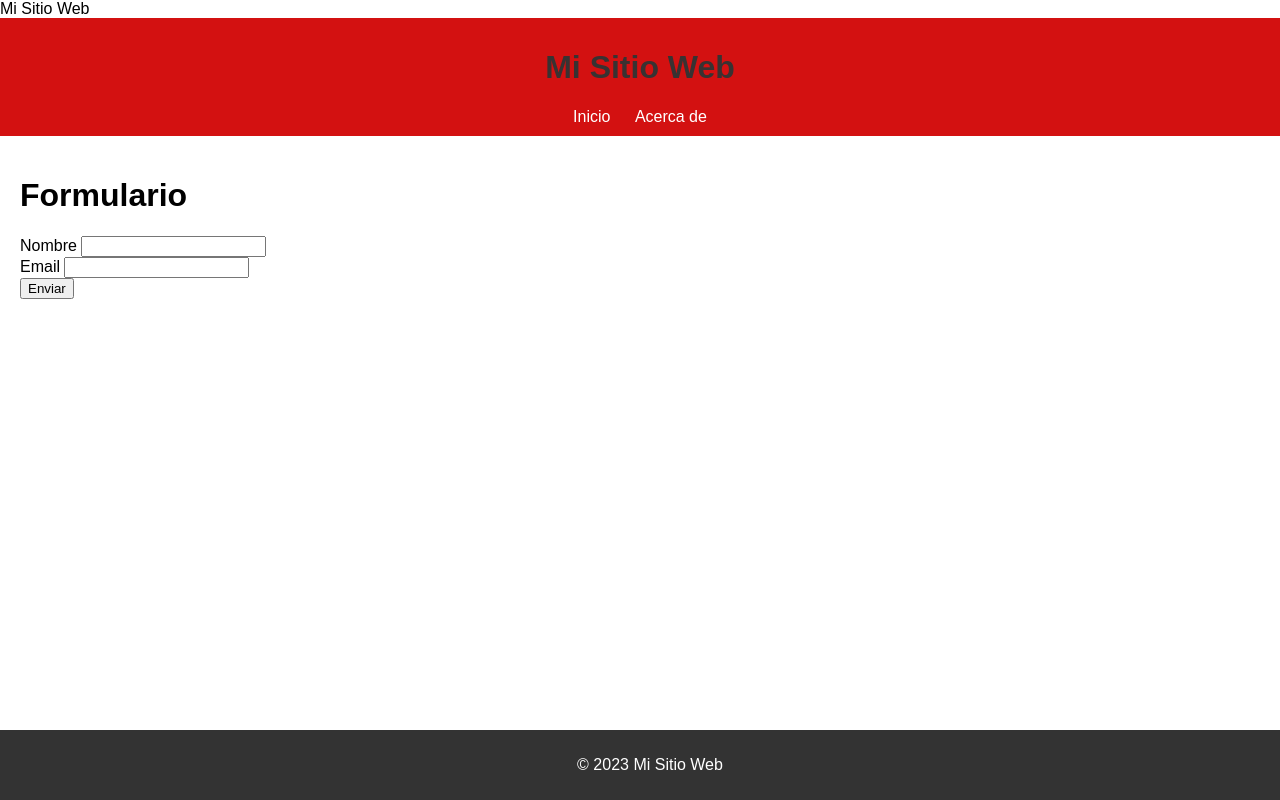
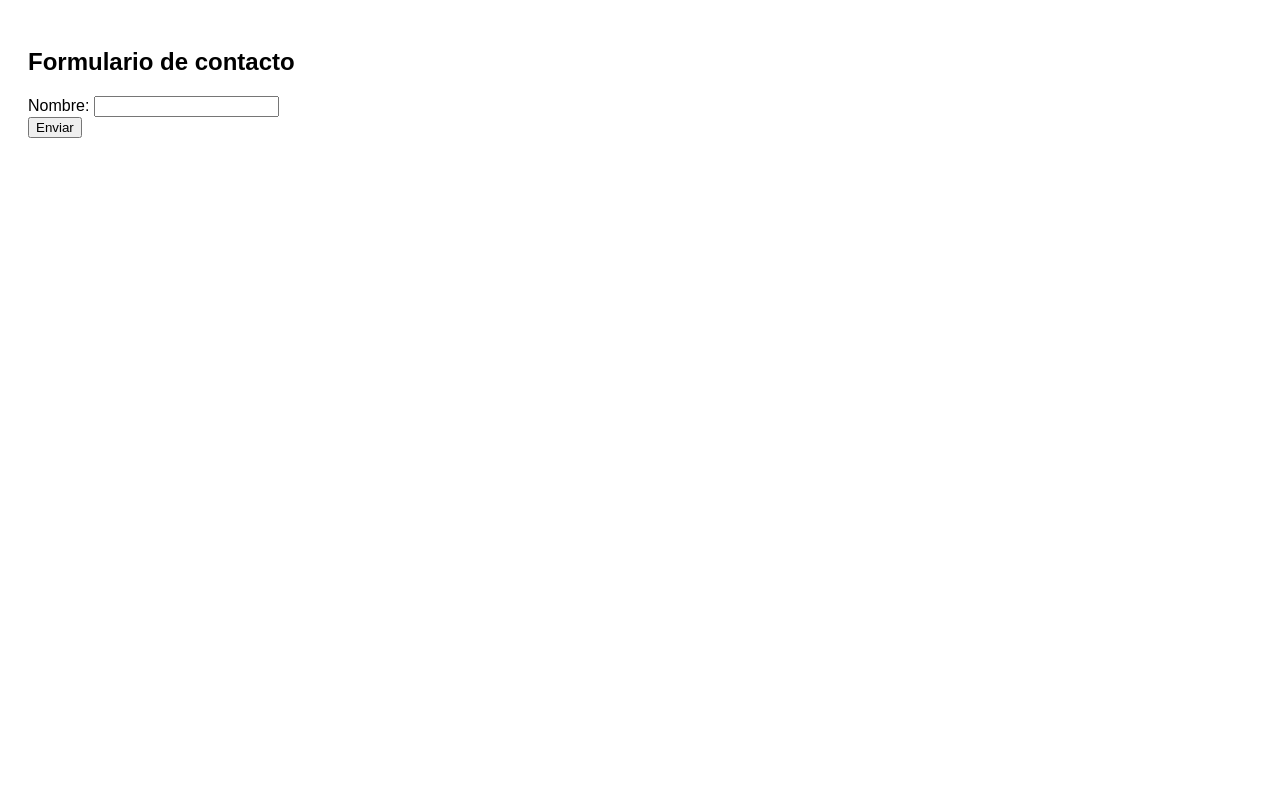
Before and after one commit to 3joker1789/mi_proyect_flask1, a Flask app: template templates/formulario.html in a window 1280 px wide. Run offline with Flask 3, Linux system fonts and the light colour scheme; the template is opened without the code that fills it: values that come from a table or form of the project are taken from there, others are empty.

Commit message:
proyecto flask 1

```diff
--- a/app.py
+++ b/app.py
@@ -1,38 +1,46 @@
-from flask import Flask, render_template, redirect, url_for, request, session
+from flask import Flask, render_template, redirect, url_for
 from flask_wtf import FlaskForm
 from wtforms import StringField, SubmitField
-from wtforms.validators import DataRequired, Email
+from wtforms.validators import DataRequired
 
+# --------------------------
+# 1. Configuración inicial
+# --------------------------
 app = Flask(__name__)
-app.config['SECRET_KEY'] = 'tu_clave_secreta_aqui'  # Cambia esto en producción
+app.config['SECRET_KEY'] = 'tu-clave-secreta'  # Obligatorio para CSRF
 
+
+# --------------------------
+# 2. Definición de formularios
+# --------------------------
 class MiFormulario(FlaskForm):
-    nombre = StringField('Nombre', validators=[DataRequired(message="El nombre es obligatorio")])
-    email = StringField('Email', validators=[
-        DataRequired(message="El email es obligatorio"),
-        Email(message="Formato de email inválido")
-    ])
+    nombre = StringField('Nombre:', validators=[DataRequired()])
     enviar = SubmitField('Enviar')
 
+
+# --------------------------
+# 3. Rutas de la aplicación
+# --------------------------
 @app.route('/')
-def index():
+def home():
     return render_template('index.html')
 
+
+# Ruta del formulario (debe estar después de la clase del formulario)
 @app.route('/formulario', methods=['GET', 'POST'])
 def formulario():
     form = MiFormulario()
+
     if form.validate_on_submit():
-        # Redirige a resultado con parámetros en la URL
-        return redirect(url_for('resultado',
-                               nombre=form.nombre.data,
-                               email=form.email.data))
+        # Si el formulario es válido, procesar datos
+        nombre = form.nombre.data
+        return render_template('resultado.html', nombre=nombre)
+
     return render_template('formulario.html', form=form)
 
-@app.route('/resultado')
-def resultado():
-    nombre = request.args.get('nombre')
-    email = request.args.get('email')
-    return render_template('resultado.html', nombre=nombre, email=email)
 
+# --------------------------
+# 4. Ejecución de la app
+# --------------------------
 if __name__ == '__main__':
     app.run(debug=True)
--- a/statics/styles.css
+++ b/statics/styles.css
@@ -1,28 +1,7 @@
 body {
-    font-family: Arial, sans-serif;
-    margin: 0;
-    padding: 0;
-}
-header {
-    background-color: #d31111;
-    color: #383232;
-    padding: 10px;
-    text-align: center;
-}
-nav a {
-    color: white;
-    margin: 0 10px;
-    text-decoration: none;
-}
-main {
+    font-family: Arial;
     padding: 20px;
 }
-footer {
-    background-color: #333;
-    color: white;
-    text-align: center;
-    padding: 10px;
-    position: fixed;
-    bottom: 0;
-    width: 100%;
+h1 {
+    color: #333;
 }
--- a/templates/base.html
+++ b/templates/base.html
@@ -1,24 +1,10 @@
 <!DOCTYPE html>
-<html lang="es">
+<html>
 <head>
-    <meta charset="UTF-8">
-    <meta name="viewport" content="width=device-width, initial-scale=1.0">
-    <hola>{% block title %}Mi Sitio Web{% endblock %}</hola>
+    <title>{% block title %}{% endblock %}</title>
     <link rel="stylesheet" href="{{ url_for('static', filename='styles.css') }}">
 </head>
 <body>
-    <header>
-        <h1>Mi Sitio Web</h1>
-        <nav>
-            <a href="{{ url_for('home') }}">Inicio</a>
-            <a href="{{ url_for('about') }}">Acerca de</a>
-        </nav>
-    </header>
-    <main>
-        {% block content %}{% endblock %}
-    </main>
-    <footer>
-        <p>&copy; 2023 Mi Sitio Web</p>
-    </footer>
+    {% block content %}{% endblock %}
 </body>
 </html>
--- a/templates/formulario.html
+++ b/templates/formulario.html
@@ -1,34 +1,12 @@
-{% extends "base.html" %}
-
+{% extends 'base.html' %}
 {% block content %}
-  <h1>Formulario</h1>
-  <form method="POST" action="{{ url_for('formulario') }}">
+  <h2>Formulario de contacto</h2>
+  <form method="POST">
       {{ form.hidden_tag() }}
-
       <div class="form-group">
           {{ form.nombre.label }}
           {{ form.nombre(class="form-control") }}
-      {% if form.nombre.errors %}
-        <div class="text-danger">
-          {% for error in form.nombre.errors %}
-            <small>{{ error }}</small>
-          {% endfor %}
       </div>
-      {% endif %}
-    </div>
-
-    <div class="form-group">
-      {{ form.email.label }}
-      {{ form.email(class="form-control") }}
-      {% if form.email.errors %}
-        <div class="text-danger">
-          {% for error in form.email.errors %}
-            <small>{{ error }}</small>
-          {% endfor %}
-        </div>
-      {% endif %}
-    </div>
-
       {{ form.enviar(class="btn btn-primary") }}
   </form>
 {% endblock %}
```
Also changed, not shown: templates/index.html (+2 -5 lines), templates/resultado.html (+3 -6 lines). Lines whose indentation alone changed are shown as unchanged.
